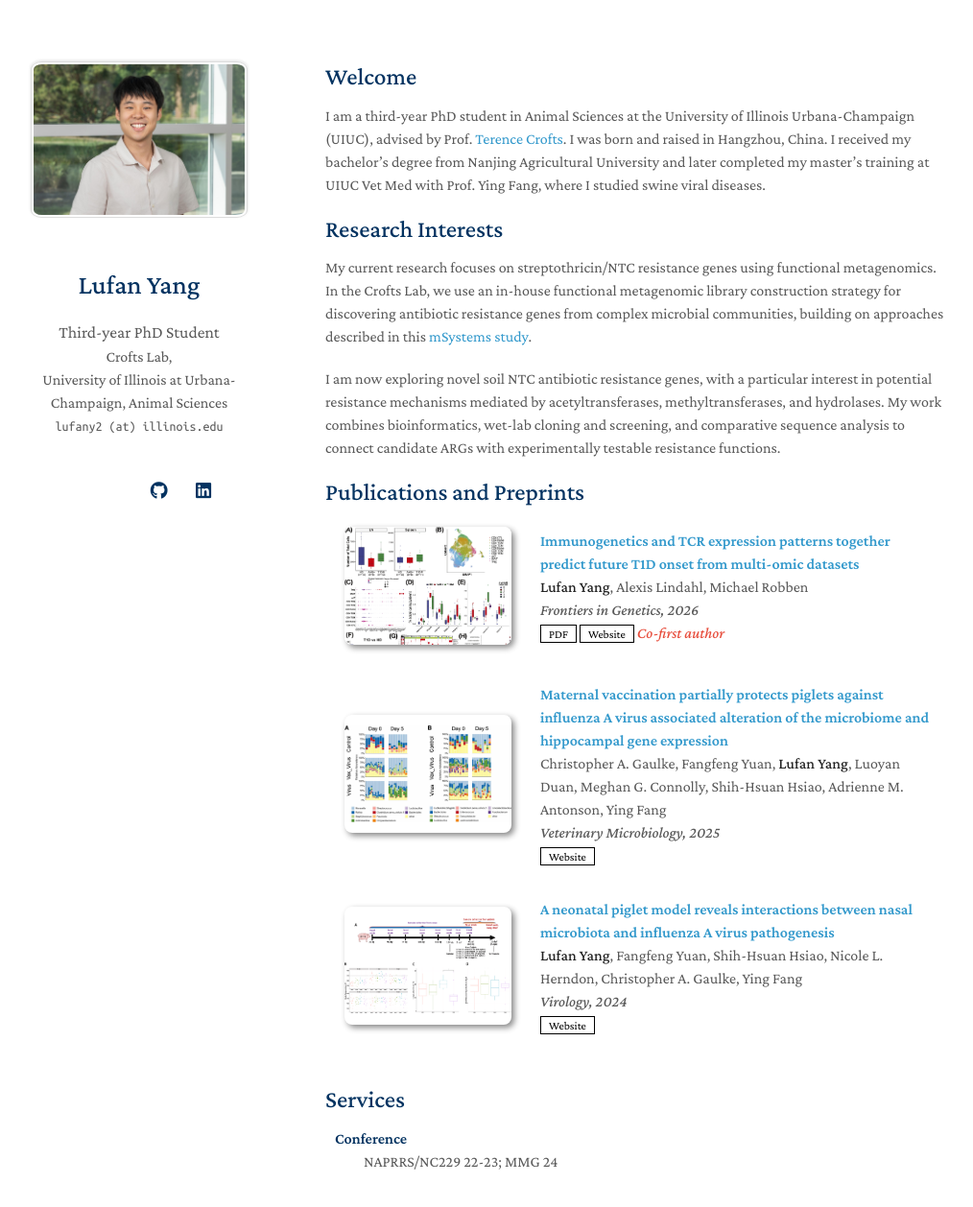
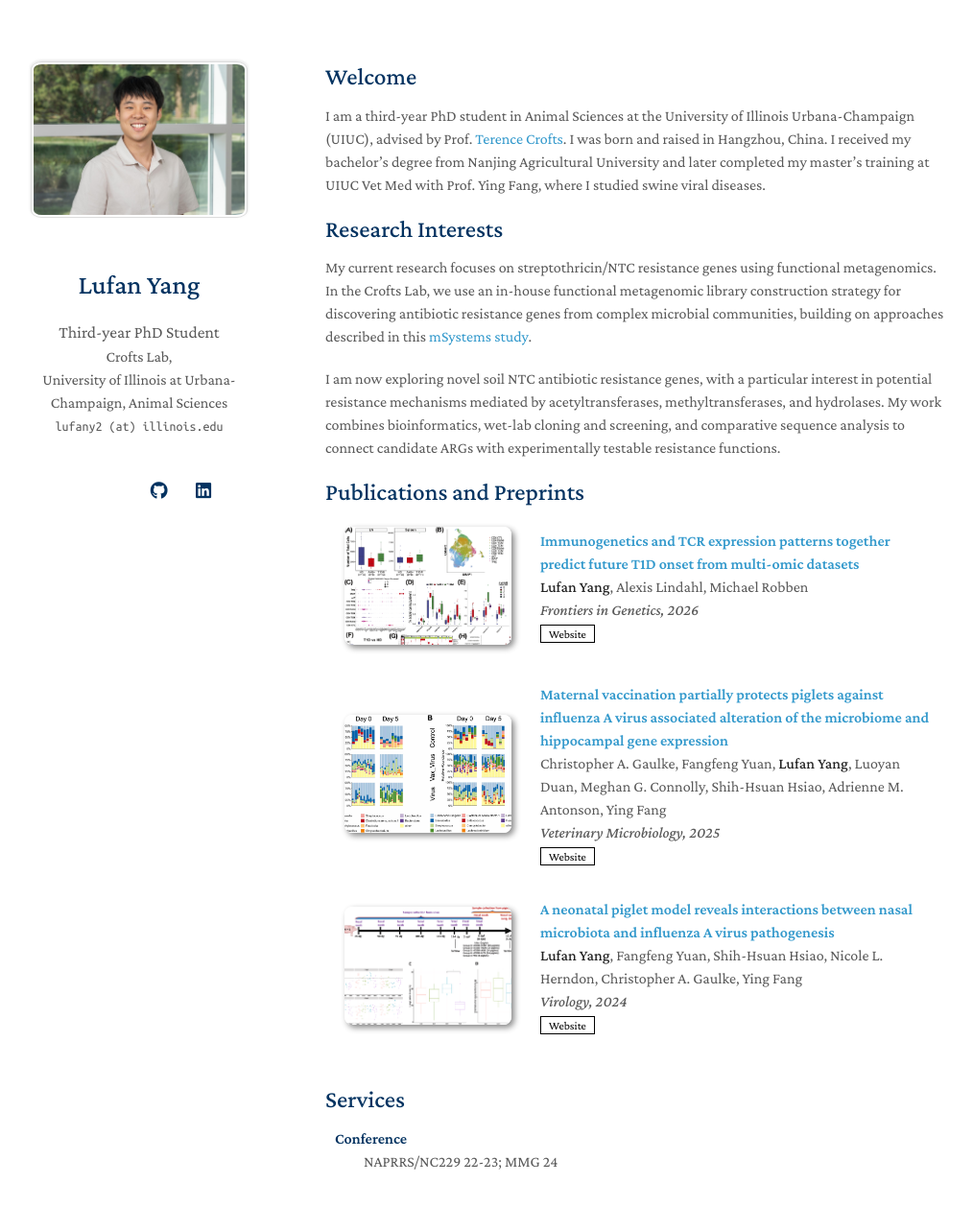
Before and after one commit to YangLufan1998/YangLufan1998.github.io, a Jekyll site: the page built from index.md, in a window 1280 px wide and 1302 px high. Shown: the top 1258 px of the window at 96% size, without its empty margins (131-1145 px from the left). Built offline with Jekyll 4.4.1, drawn with Linux system fonts in a browser that asks for light colours; nearby versions of some CDN libraries; a style sheet for code colours, icons or effects is not loaded; our own code applies the rules of GitHub Pages for plain Markdown files.

Commit message:
Refine publication cards

```diff
--- a/_data/publications.yml
+++ b/_data/publications.yml
@@ -4,20 +4,20 @@ main:
     authors: <strong>Lufan Yang</strong>, Alexis Lindahl, Michael Robben
     journal: Frontiers in Genetics, 2026
     website: https://www.frontiersin.org/journals/genetics/articles/10.3389/fgene.2026.1833788/full
-    pdf: https://www.frontiersin.org/journals/genetics/articles/10.3389/fgene.2026.1833788/pdf
     image: ./assets/img/t1d_tcr_figure5.webp
     image_fit: cover
     image_position: top
-    notes: Co-first author
 
   - title: "Maternal vaccination partially protects piglets against influenza A virus associated alteration of the microbiome and hippocampal gene expression"
     authors: Christopher A. Gaulke, Fangfeng Yuan, <strong>Lufan Yang</strong>, Luoyan Duan, Meghan G. Connolly, Shih-Hsuan Hsiao, Adrienne M. Antonson, Ying Fang
     journal: Veterinary Microbiology, 2025
     website: https://www.sciencedirect.com/science/article/pii/S0378113525001798
     image: ./assets/img/maternal_vaccination_microbiome.jpg
+    image_fit: cover
 
   - title: "A neonatal piglet model reveals interactions between nasal microbiota and influenza A virus pathogenesis"
     authors: <strong>Lufan Yang</strong>, Fangfeng Yuan, Shih-Hsuan Hsiao, Nicole L. Herndon, Christopher A. Gaulke, Ying Fang
     journal: Virology, 2024
     website: https://www.sciencedirect.com/science/article/pii/S0042682224000175
     image: ./assets/img/inluenza_micro.jpg
+    image_fit: cover
```
